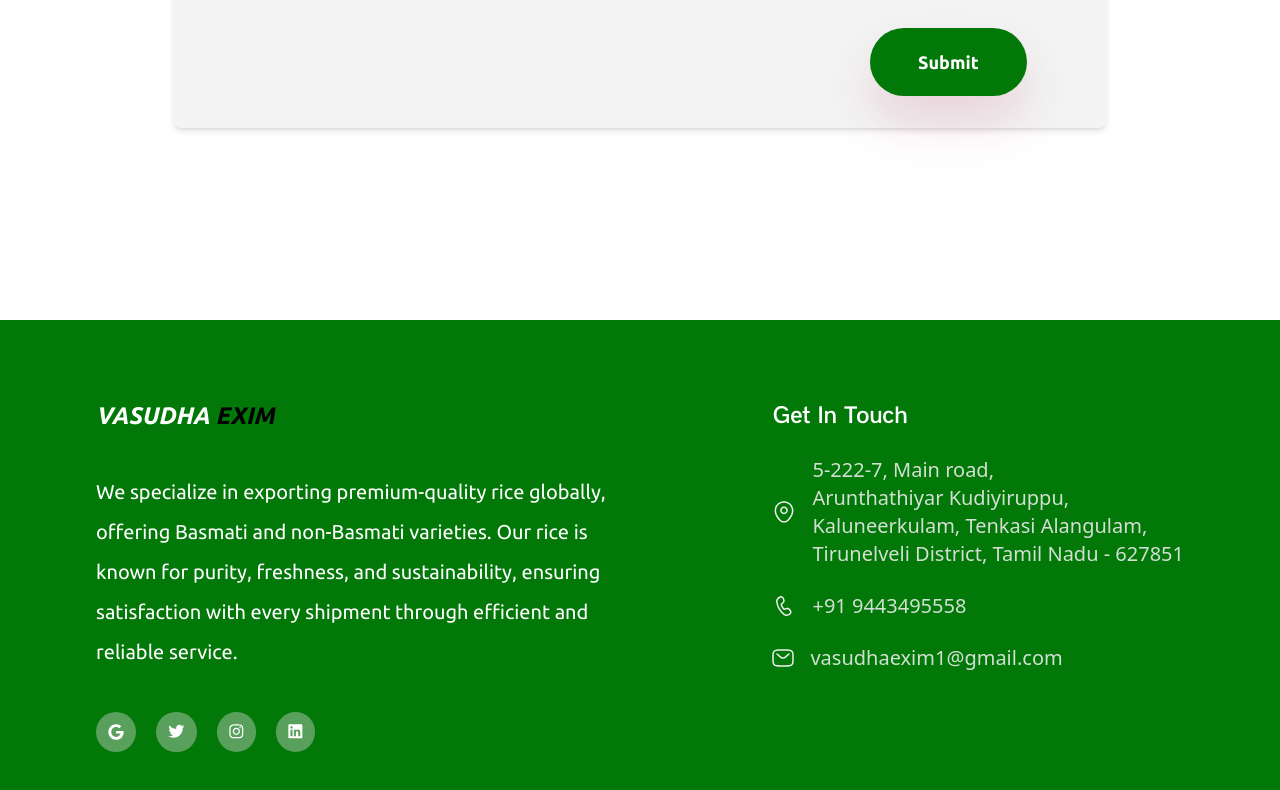
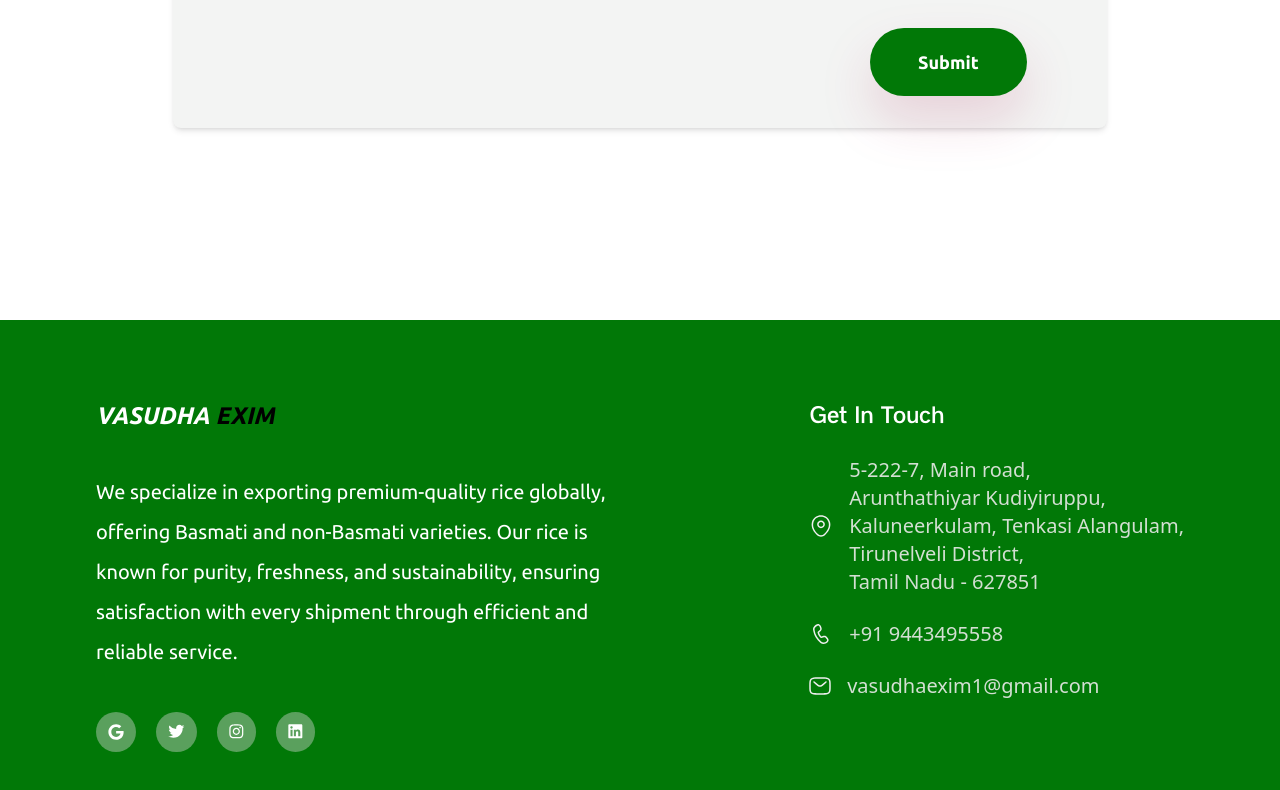
Before and after one commit to Stainsrubus/rice-export, a React (Vite) app in the folder client/: page / in a window 1280 px wide. Shown: the part 7106-7896 px from the top of the page. Built offline with nearby package versions, Linux system fonts and the light colour scheme.

Commit message:
footer section minor changes

```diff
--- a/client/index.html
+++ b/client/index.html
@@ -7,7 +7,7 @@
     <link href="https://fonts.googleapis.com/css2?family=Ubuntu:ital,wght@0,300;0,400;0,500;0,700;1,300;1,400;1,500;1,700&display=swap" rel="stylesheet">
     <link href="https://fonts.googleapis.com/css2?family=Poppins:ital,wght@0,100;0,200;0,300;0,400;0,500;0,600;0,700;0,800;0,900;1,100;1,200;1,300;1,400;1,500;1,600;1,700;1,800;1,900&display=swap" rel="stylesheet">
     <meta name="viewport" content="width=device-width, initial-scale=1.0" />
-    <title>Rice Export</title>
+    <title>Vasudha Exim</title>
   </head>
   <body>
     <div id="root"></div>
--- a/client/src/pages/Footer.tsx
+++ b/client/src/pages/Footer.tsx
@@ -19,53 +19,67 @@ function Footer() {
 We specialize in exporting premium-quality rice globally, offering Basmati and non-Basmati varieties. Our rice is known for purity, freshness, and sustainability, ensuring satisfaction with every shipment through efficient and reliable service.
 </p>
 <div className="pt-10 flex gap-5">
-<div className="rounded-full bg-[#D9D9D969]">
-   <img src={google} alt="" className="p-3" />
+  <a href="#" title="Google" className="rounded-full bg-[#D9D9D969]">
+    <img src={google} alt="Google" className="p-3" />
+  </a>
+
+  <a href="#" title="Twitter" className="rounded-full bg-[#D9D9D969]">
+    <img src={twitter} alt="Twitter" className="p-3" />
+  </a>
+
+  <a href="#" title="Instagram" className="rounded-full bg-[#D9D9D969]">
+    <img src={insta} alt="Instagram" className="p-3" />
+  </a>
+
+  <a href="#" title="LinkedIn" className="rounded-full bg-[#D9D9D969]">
+    <img src={linkedIn} alt="LinkedIn" className="p-3" />
+  </a>
 </div>
 
-<div className="rounded-full bg-[#D9D9D969]">
-   <img src={twitter} alt="" className="p-3" />
-</div>
-<div className="rounded-full bg-[#D9D9D969]">
-   <img src={insta} alt="" className="p-3" />
-</div>
-<div className="rounded-full bg-[#D9D9D969]">
-   <img src={linkedIn} alt="" className="p-3" />
-</div>
-</div>
 </div>
 
-<div className=" w-1/2 flex justify-end " >
-    <div className="flex flex-col  gap-6">
-    <h1 className="text-white  font-anderson font-bold text-2xl">
-    Get In Touch
-</h1>
-<div className="flex gap-4">
-    <img src={location} alt="" />
-    <p className="font-sans text-xl text-[#EDECECE3]">
-    5-222-7, Main road,<br />
-Arunthathiyar Kudiyiruppu,<br/> Kaluneerkulam, Tenkasi
-Alangulam, <br/>
-Tirunelveli District,
-Tamil Nadu -
-627851
-    </p>
-</div>
-<div className="flex gap-4">
-    <img src={call} alt="" />
-    <p className="font-sans text-xl text-[#EDECECE3]">
-    +91  9443495558
-    </p>
-</div>
-<div className="flex gap-4">
-    <img src={mail} alt="" />
-    <p className="font-sans text-xl text-[#EDECECE3]">
-    vasudhaexim1@gmail.com
-    </p>
-</div>
+<div className="w-1/2 flex justify-end">
+  <div className="flex flex-col gap-6">
+    <h1 className="text-white font-anderson font-bold text-2xl">Get In Touch</h1>
+
+    <div className="flex gap-4">
+      <img src={location} alt="Location Icon" />
+      <a
+        // href="https://www.google.com/maps?q=5-222-7,+Main+road,+Arunthathiyar+Kudiyiruppu,+Kaluneerkulam,+Tenkasi+Alangulam,+Tirunelveli+District,+Tamil+Nadu+-+627851"
+        target="_blank"
+        rel="noopener noreferrer"
+        className="font-sans text-xl text-[#EDECECE3]"
+      >
+        5-222-7, Main road,<br />
+        Arunthathiyar Kudiyiruppu,<br />
+        Kaluneerkulam, Tenkasi Alangulam, <br />
+        Tirunelveli District,<br />
+        Tamil Nadu - 627851
+      </a>
     </div>
 
+    <div className="flex gap-4">
+      <img src={call} alt="Call Icon" />
+      <a
+        href="tel:+919443495558"
+        className="font-sans text-xl text-[#EDECECE3]"
+      >
+        +91 9443495558
+      </a>
+    </div>
+
+    <div className="flex gap-4">
+      <img src={mail} alt="Mail Icon" />
+      <a
+        href="mailto:vasudhaexim1@gmail.com"
+        className="font-sans text-xl text-[#EDECECE3]"
+      >
+        vasudhaexim1@gmail.com
+      </a>
+    </div>
+  </div>
 </div>
+
 </div>
 
     </section>
--- a/client/src/pages/Form.tsx
+++ b/client/src/pages/Form.tsx
@@ -60,6 +60,7 @@ setIsSubmitting(true);
     const validationErrors = validate();
     if (Object.keys(validationErrors).length > 0) {
       setErrors(validationErrors);
+      setIsSubmitting(false)
       return;
     }
 
@@ -85,6 +86,7 @@ setIsSubmitting(true);
       setIsSubmitting(false)
       console.error('Error submitting form:', error);
       if (error.response?.data?.message) {
+        setIsSubmitting(false)
         toast.error(error.response.data.message);
       } else {
         setIsSubmitting(false)
```
